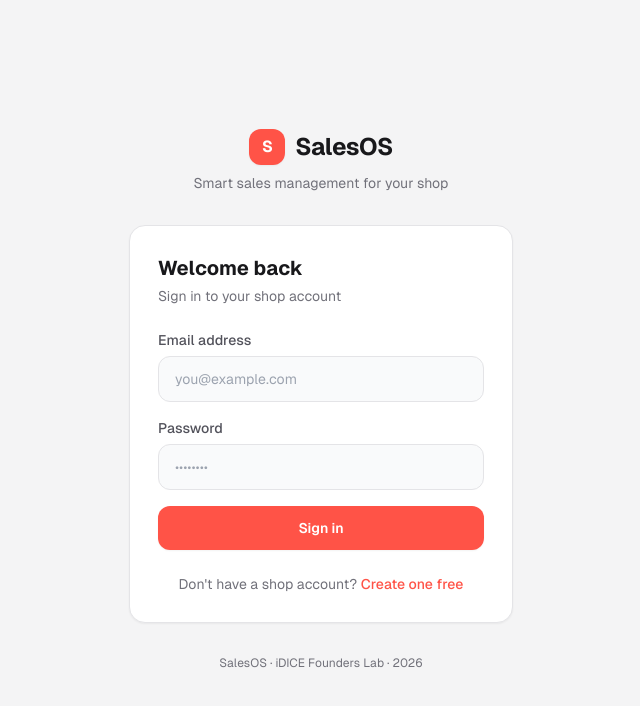
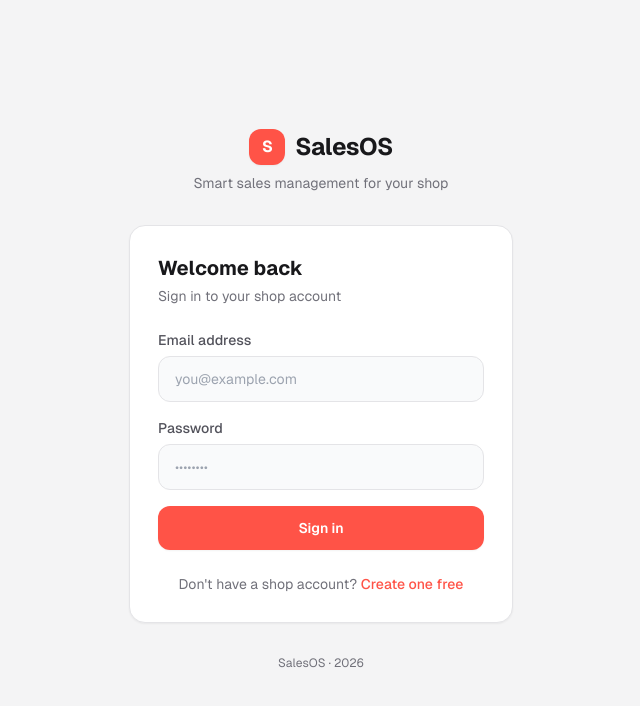
Before and after one commit to UsmanArazak/salesosapp, a Next.js app: page /login in a window 1280 px wide. Shown: the top 706 px of the page, without its empty margins (319-959 px from the left). Built offline with nearby package versions, Linux system fonts and the light colour scheme.

Commit message:
chore: remove iDICE founders lab branding

```diff
--- a/src/app/(auth)/login/page.tsx
+++ b/src/app/(auth)/login/page.tsx
@@ -171,7 +171,7 @@ export default function LoginPage() {
       </div>
 
       <p className="mt-8 text-xs" style={{ color: "var(--text-muted)" }}>
-        SalesOS · iDICE Founders Lab · 2026
+        SalesOS · 2026
       </p>
     </div>
   );
--- a/src/app/(auth)/register/page.tsx
+++ b/src/app/(auth)/register/page.tsx
@@ -212,7 +212,7 @@ export default function RegisterPage() {
       </div>
 
       <p className="mt-8 text-xs" style={{ color: "var(--text-muted)" }}>
-        SalesOS · iDICE Founders Lab · 2026
+        SalesOS · 2026
       </p>
     </div>
   );
```
